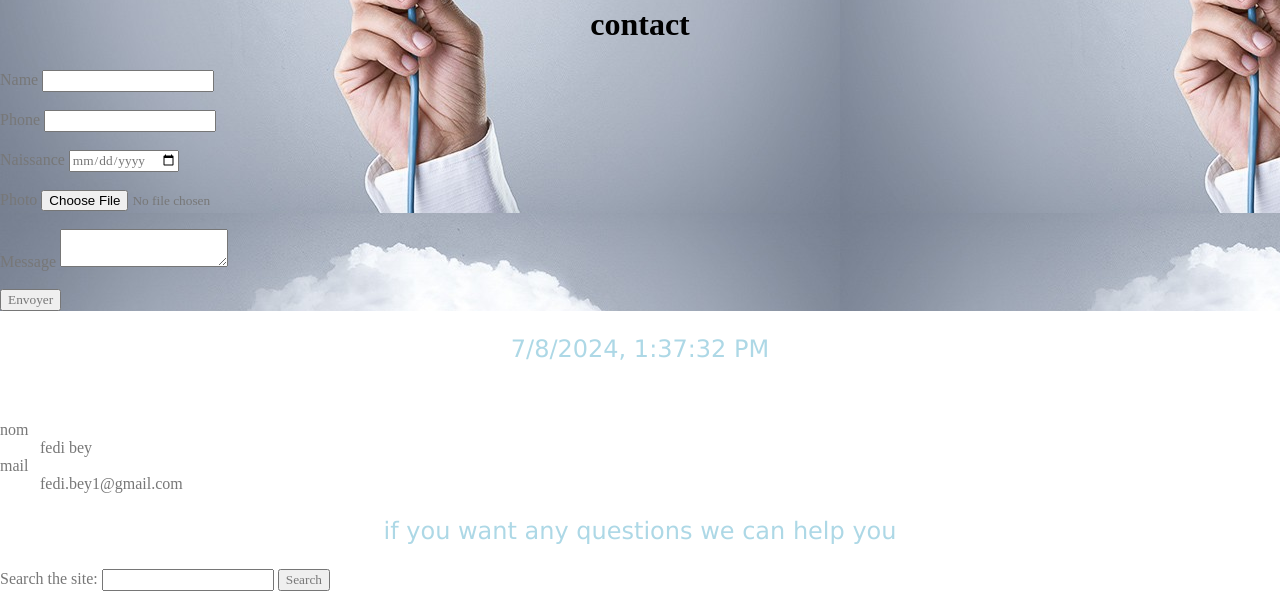
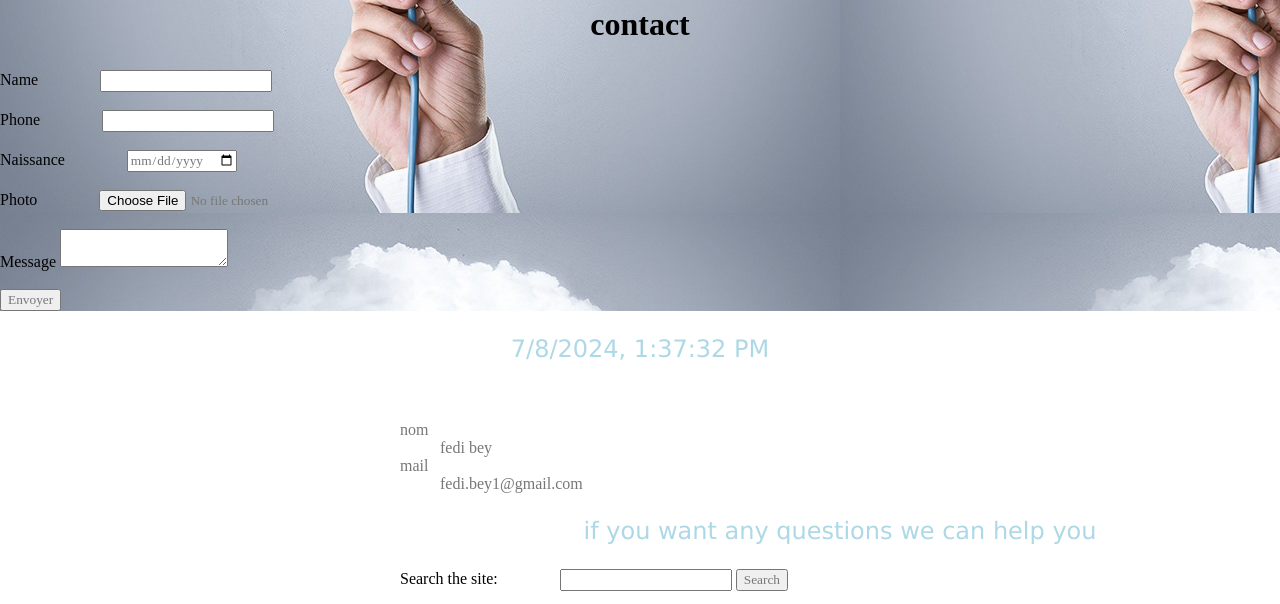
Before and after one commit to Fedi2310/Projet1.html, a plain HTML site: page index.html in a window 1280 px wide. Shown: the part 1705-2309 px from the top of the page. Drawn offline with Linux system fonts and the light colour scheme.

Commit message:
Checkoint CSS

```diff
--- a/index.html
+++ b/index.html
@@ -62,7 +62,7 @@
       <section id="contact">
         <h2 id="h23">contact</h2>
         <form>
-          <label>Name</label>
+          <label id="#name">Name</label>
                 <input type="text">
                 <br>
                 <br>
--- a/style.css
+++ b/style.css
@@ -83,3 +83,13 @@ dl {
 video {
     margin-left: 5px;
 }
+
+input{
+    margin-left: 58px;
+}
+dl {
+    margin-left: 400px;
+}
+label {
+    color: black;
+}
```
